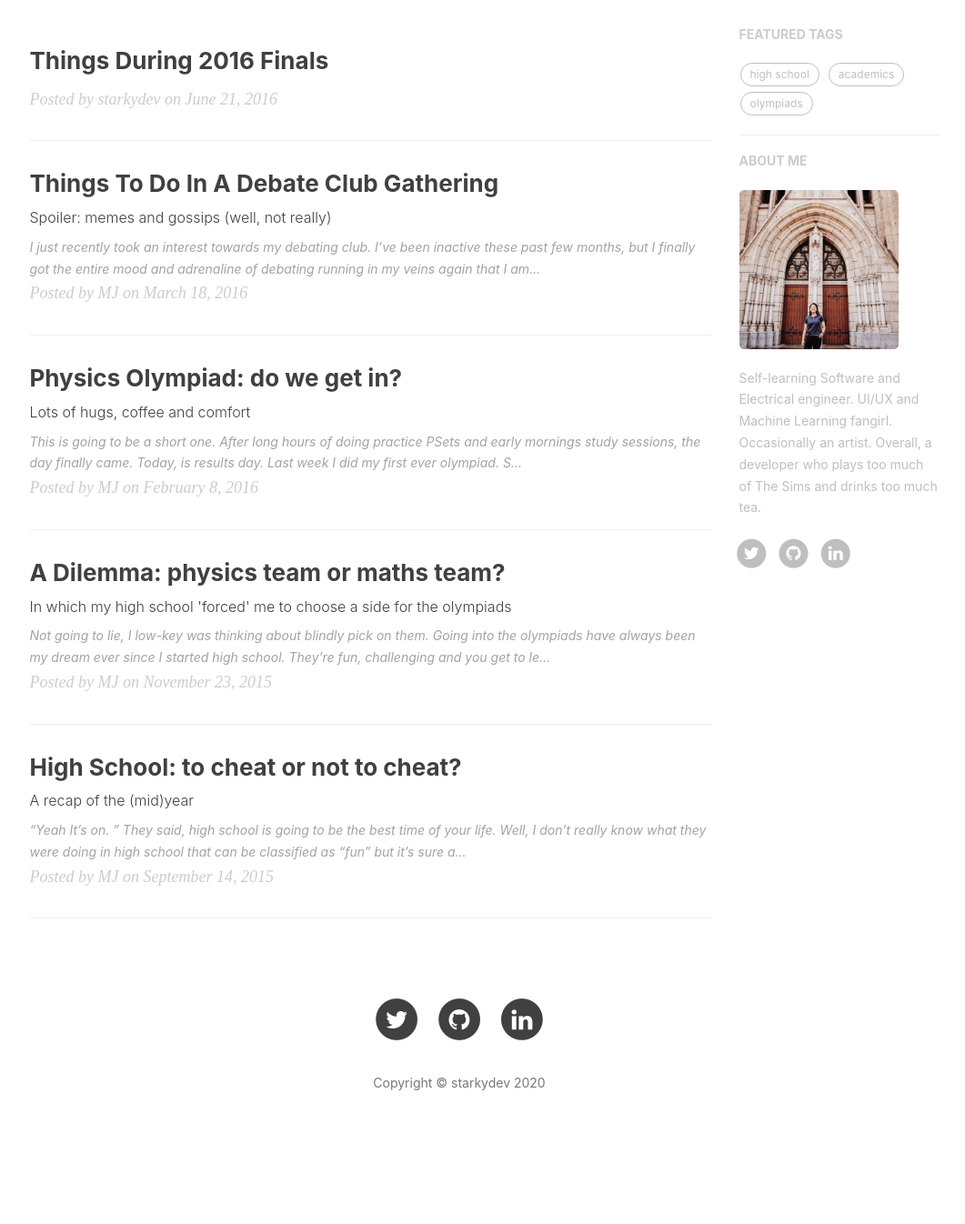
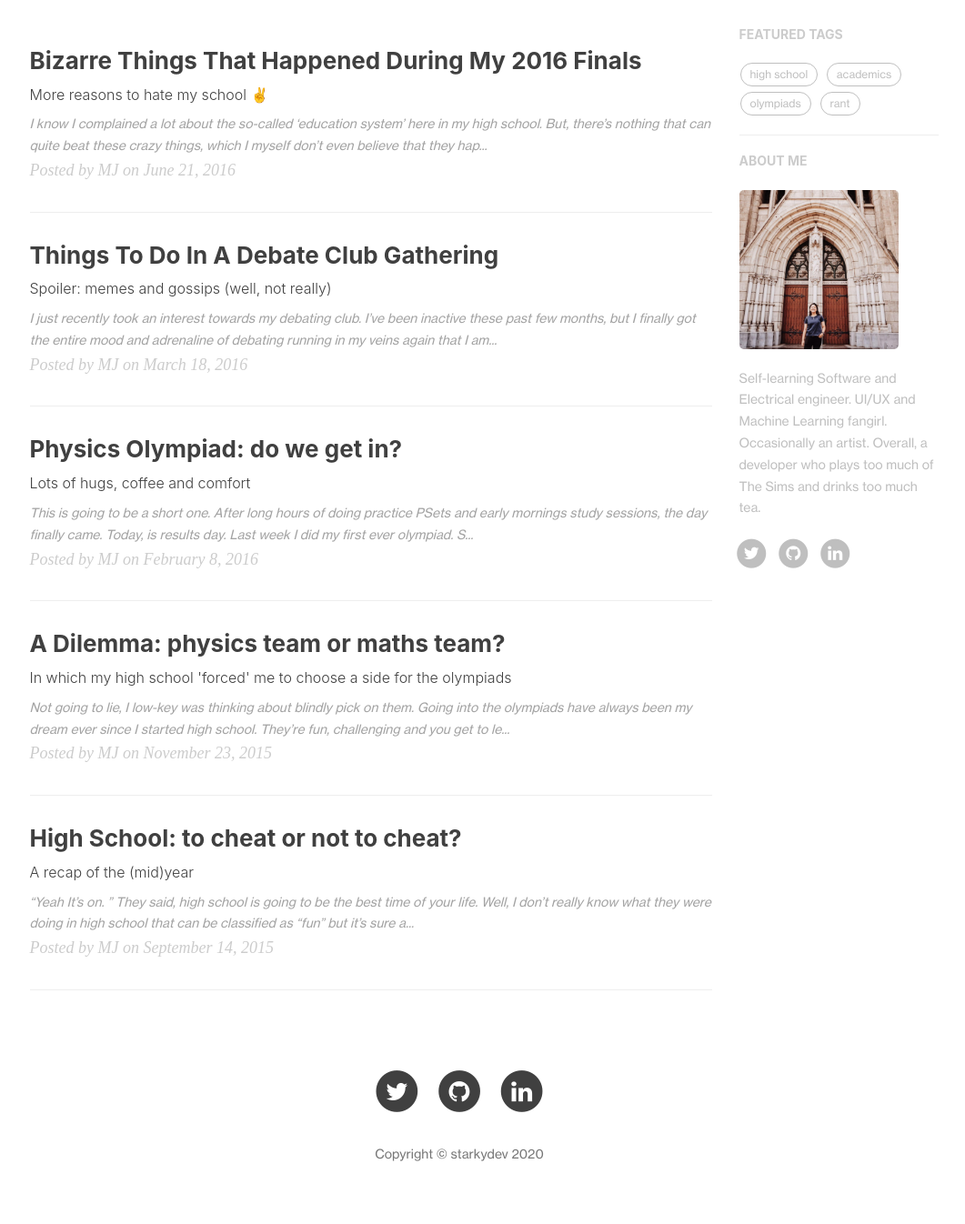
Before and after one commit to maiesey/maiesey.github.io, a Jekyll site: the page built from index.html, in a window 1280 px wide. Shown: the part 418-1764 px from the top of the page at 91% size, without its empty margins (135-1196 px from the left). Built offline with Jekyll 4.4.1, drawn with Linux system fonts in a browser that asks for light colours; nearby versions of some CDN libraries; the list of posts is cut into pages by our own code; comment, search, counter and statistics services are not loaded; before the commit the page ends 1685 px from its top, so only the background shows below that.

Commit message:
update .css and .min.css

```diff
--- a/_posts/2016-06-21-things-during-2016-finals.markdown
+++ b/_posts/2016-06-21-things-during-2016-finals.markdown
@@ -0,0 +1,17 @@
+---
+layout:     post
+title:      "Bizarre Things That Happened During My 2016 Finals"
+subtitle:   "More reasons to hate my school ✌️"
+date:       2016-06-21 12:00:00
+author:     "MJ"
+header-img: "img/in-post/bizarrethings.jpg"
+catalog: false
+tags:
+    - high school
+    - rant
+---
+I know I complained a lot about the so-called 'education system' here in my high school. But, there's nothing that can quite beat these crazy things, which I myself don't even believe that they happened, right here, in my high school, during this year's Finals. By the time I'm writing this, finals are over and we're currently in our "summer but not really (since we only have two seasons)" vacation.
+
+#### 1. Examiners On The Phone ####
+
+This is the one that I noticed the most. Teachers as examiners are supposed to be, I don't know, alert? Instead, they be playing Candy Crush on their phones. I mean I really
--- a/css/hux-blog.css
+++ b/css/hux-blog.css
@@ -566,7 +566,7 @@
      *     TypeIsBeautiful,
      *     [This Post](http://zhuanlan.zhihu.com/ibuick/20186806) etc.
      */
-  font-family: -apple-system, BlinkMacSystemFont, "Helvetica Neue", "Arial", "PingFang SC", "Hiragino Sans GB", "STHeiti", "Microsoft YaHei", "Microsoft JhengHei", "Source Han Sans SC", "Noto Sans CJK SC", "Source Han Sans CN", "Noto Sans SC", "Source Han Sans TC", "Noto Sans CJK TC", "WenQuanYi Micro Hei", SimSun, sans-serif;
+  font-family: 'NeueHaasGrotesk', -apple-system, BlinkMacSystemFont, "Helvetica Neue", "Arial", "PingFang SC", "Hiragino Sans GB", "STHeiti", "Microsoft YaHei", "Microsoft JhengHei", "Source Han Sans SC", "Noto Sans CJK SC", "Source Han Sans CN", "Noto Sans SC", "Source Han Sans TC", "Noto Sans CJK TC", "WenQuanYi Micro Hei", SimSun, sans-serif;
   line-height: 1.7;
   font-size: 16px;
   color: #404040;
@@ -588,6 +588,7 @@
   font-family: 'NeueHaasGrotesk';
   src: url(/fonts/NHaasGroteskTXPro-55Rg.ttf) format('truetype')
 }
+
 h1,
 h2,
 h3,
@@ -898,7 +899,7 @@
      *     TypeIsBeautiful,
      *     [This Post](http://zhuanlan.zhihu.com/ibuick/20186806) etc.
      */
-  font-family: -apple-system, BlinkMacSystemFont, "Helvetica Neue", "Arial", "PingFang SC", "Hiragino Sans GB", "STHeiti", "Microsoft YaHei", "Microsoft JhengHei", "Source Han Sans SC", "Noto Sans CJK SC", "Source Han Sans CN", "Noto Sans SC", "Source Han Sans TC", "Noto Sans CJK TC", "WenQuanYi Micro Hei", SimSun, sans-serif;
+  font-family: 'NeueHaasGrotesk', -apple-system, BlinkMacSystemFont, "Helvetica Neue", "Arial", "PingFang SC", "Hiragino Sans GB", "STHeiti", "Microsoft YaHei", "Microsoft JhengHei", "Source Han Sans SC", "Noto Sans CJK SC", "Source Han Sans CN", "Noto Sans SC", "Source Han Sans TC", "Noto Sans CJK TC", "WenQuanYi Micro Hei", SimSun, sans-serif;
   line-height: 1.7;
 }
 .navbar-custom .navbar-brand {
```
Also changed, not shown: css/hux-blog.min.css.
